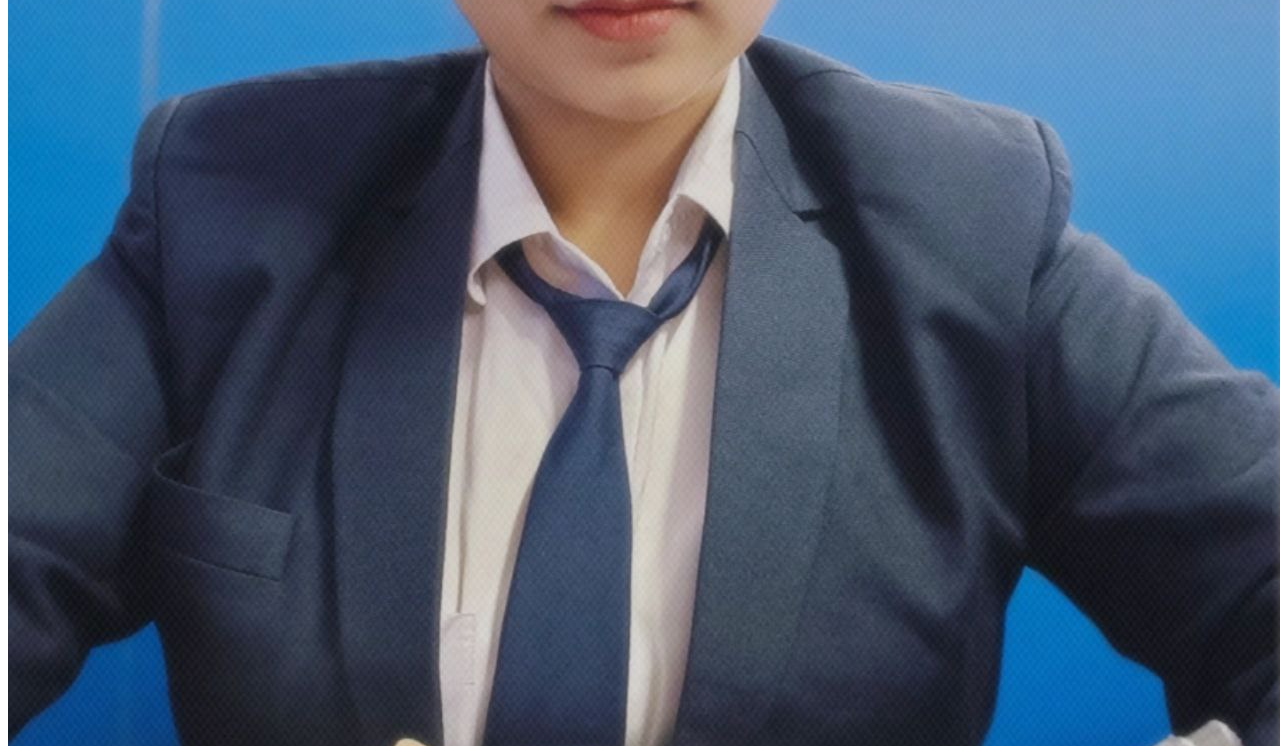
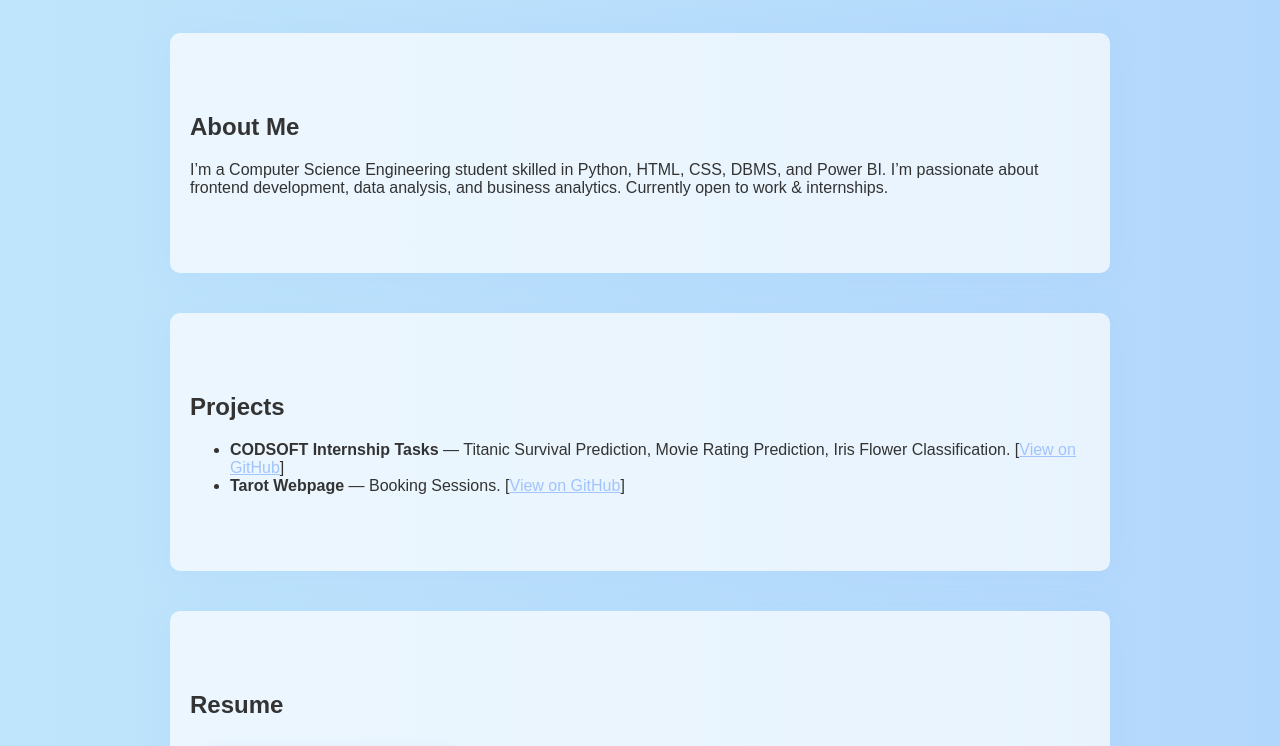
Before and after one commit to Sneha-Padma/my_portfolio, a plain HTML site: page index.html in a window 1280 px wide. Shown: the part 516-1262 px from the top of the page. Drawn offline with Linux system fonts and the light colour scheme.

Commit message:
Fix: Add CSS link for styling

```diff
--- a/index.html
+++ b/index.html
@@ -10,7 +10,9 @@
 <meta property="og:image" content="https://sneha-padma.github.io/my_portfolio/Sneha.jpg">
 <meta property="og:url" content="https://sneha-padma.github.io/my_portfolio/">
 <meta name="twitter:card" content="summary_large_image">
-
+<title>Sneha Padma | Portfolio</title>
+  <!-- ✅ This is IMPORTANT -->
+  <link rel="stylesheet" href="style.css"/>
 </head>
 
 <body>
```
